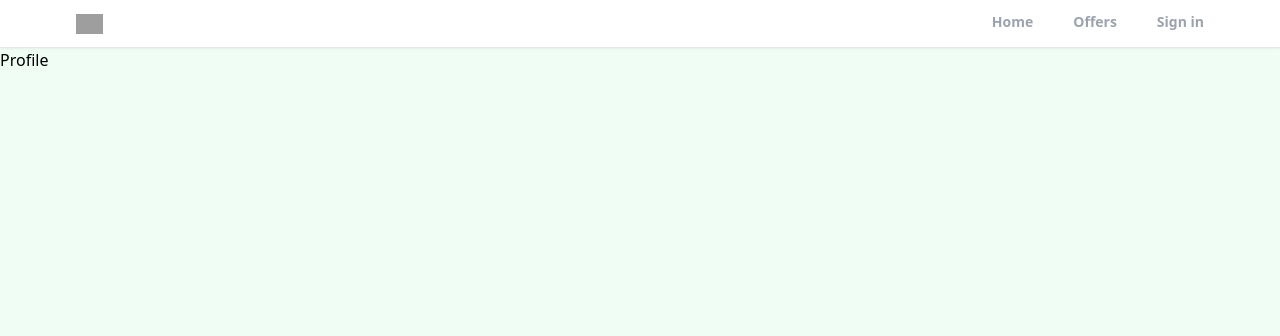
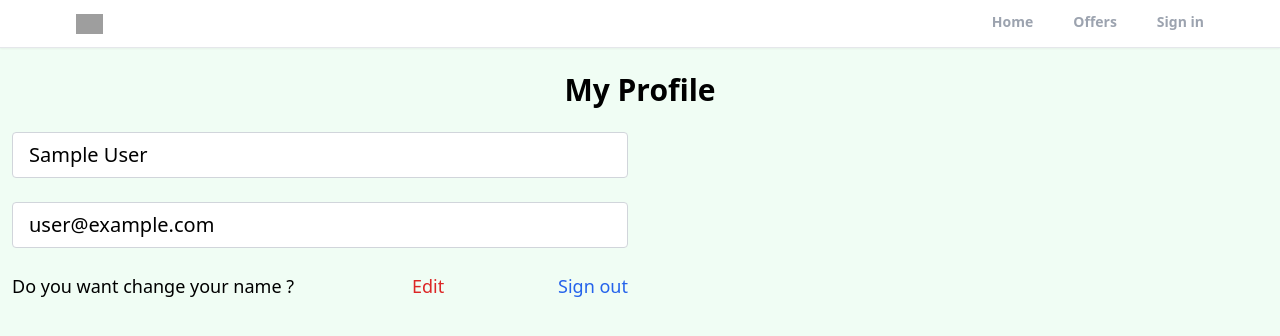
Before and after one commit to idgidikov/realtor, a React (Create React App) app in the folder realtor-clone-react/: page /profile in a window 1280 px wide. Shown: the top 336 px of the page. Built offline with nearby package versions, Linux system fonts and the light colour scheme; no server answers; sample sign-in values are in the browser's storage; grey boxes are pictures that could not be loaded.

Commit message:
feat : create private route and custom hook for protection the profile page and add the logout functionality

```diff
--- a/realtor-clone-react/src/App.js
+++ b/realtor-clone-react/src/App.js
@@ -8,7 +8,7 @@ import ForgotPassword from "./pages/ForgotPassword"
 import Header from "./components/Header";
 import { ToastContainer } from 'react-toastify';
 import 'react-toastify/dist/ReactToastify.css';
-
+import PrivateRoute from "./components/PrivateRoute";
 
 function App() {
   return (
@@ -17,7 +17,10 @@ function App() {
         <Header />
         <Routes>
           <Route path="/" element={<Home />} />
-          <Route path="/profile" element={<Profile />} />
+          <Route path="/profile" element={<PrivateRoute/>}>
+            <Route path="/profile" element={<Profile />} />
+          </Route>
+
           <Route path="/sign-in" element={<SignIn />} />
           <Route path="/sign-up" element={<SignUp />} />
           <Route path="/forgot-pass" element={<ForgotPassword />} />
--- /dev/null
+++ b/realtor-clone-react/src/components/PrivateRoute.jsx
@@ -0,0 +1,9 @@
+import { Outlet, Navigate } from "react-router-dom";
+import { UseAuthStatus }  from "../hooks/UseAuthStatus";
+export default function PrivateRoute() {
+  const { loggedIn, checkingStatus } = UseAuthStatus();
+  if (checkingStatus) {
+    return <h3>loading</h3>
+  }
+  return loggedIn ? <Outlet /> : <Navigate to="/sign-in" />;
+}
--- /dev/null
+++ b/realtor-clone-react/src/hooks/UseAuthStatus.jsx
@@ -0,0 +1,17 @@
+import { onAuthStateChanged, getAuth } from 'firebase/auth'
+import {useEffect,useState} from "react"
+export function UseAuthStatus() {
+    const [loggedIn, setLoggedIn] = useState(false)
+    const [checkingStatus, setCheckingStatus] = useState(true)
+
+    useEffect(()=>{
+        const auth = getAuth();
+        onAuthStateChanged(auth,(user)=>{
+            if(user){
+                setLoggedIn(true)
+            }
+            setCheckingStatus(false)
+        })
+    },[])
+  return {loggedIn, checkingStatus}
+}
--- a/realtor-clone-react/src/pages/Profile.jsx
+++ b/realtor-clone-react/src/pages/Profile.jsx
@@ -1,8 +1,49 @@
 import React from 'react'
+import { useState } from 'react';
+import { getAuth } from 'firebase/auth';
+import { useNavigate } from 'react-router-dom';
 
 function Profile() {
+  const auth = getAuth();
+  const navigate= useNavigate();
+  const [formData,setFormData] = useState({
+    name: auth.currentUser.displayName,
+    email: auth.currentUser.email,
+  });
+  const {name, email} = formData
+  console.log(auth.currentUser)
+   function onLogout(){
+     auth.signOut();
+     navigate('/')
+   }
+
   return (
-    <div>Profile</div>
+      <>
+        <section className='max-w-6xl mx-auto flex justify-center items-center flex-col'>
+          <h1 className='text-3xl text-center mt-6 font-bold'>My Profile</h1>
+        </section>
+        <div className='w-full md:w-[50%] mt-6 px-3'>
+          <form >
+            <input type="text" id='name' value = {name} disabled className='mb-6 w-full px-4 py-2 text-xl text-grey-700 bg-white
+            border border-gray-300 rounded transition ease-in-out'/>
+
+            <input type="email" id='email' value = {email} disabled className='mb-6 w-full px-4 py-2 text-xl text-grey-700 bg-white
+            border border-gray-300 rounded transition ease-in-out'/>
+
+            <div className='flex justify-between whitespace-nowrap text-sm sm:text-lg'>
+              <p className='flex items-center mb-6'>Do you want change your name ?</p>
+              <span className='text-red-600 hover:text-red-700 transition ease-in-out duration-200 ml-1 cursor-pointer
+              '>Edit</span>
+              <p  onClick = {onLogout} className='text-blue-600 hover:text-blue-80
+              transition duration-200 ease-in-out cursor-pointer'>Sign out</p>
+            </div>
+
+
+
+
+          </form>
+        </div>
+      </>
   )
 }
 
--- a/realtor-clone-react/src/pages/SignUp.jsx
+++ b/realtor-clone-react/src/pages/SignUp.jsx
@@ -45,6 +45,7 @@ function SignUp() {
       updateProfile(auth.currentUser, {
         displayName: name,
       });
+      console.log(auth.currentUser)
       const user = userCredential.user;
       const formDataCopy = { ...formData };
 
```
